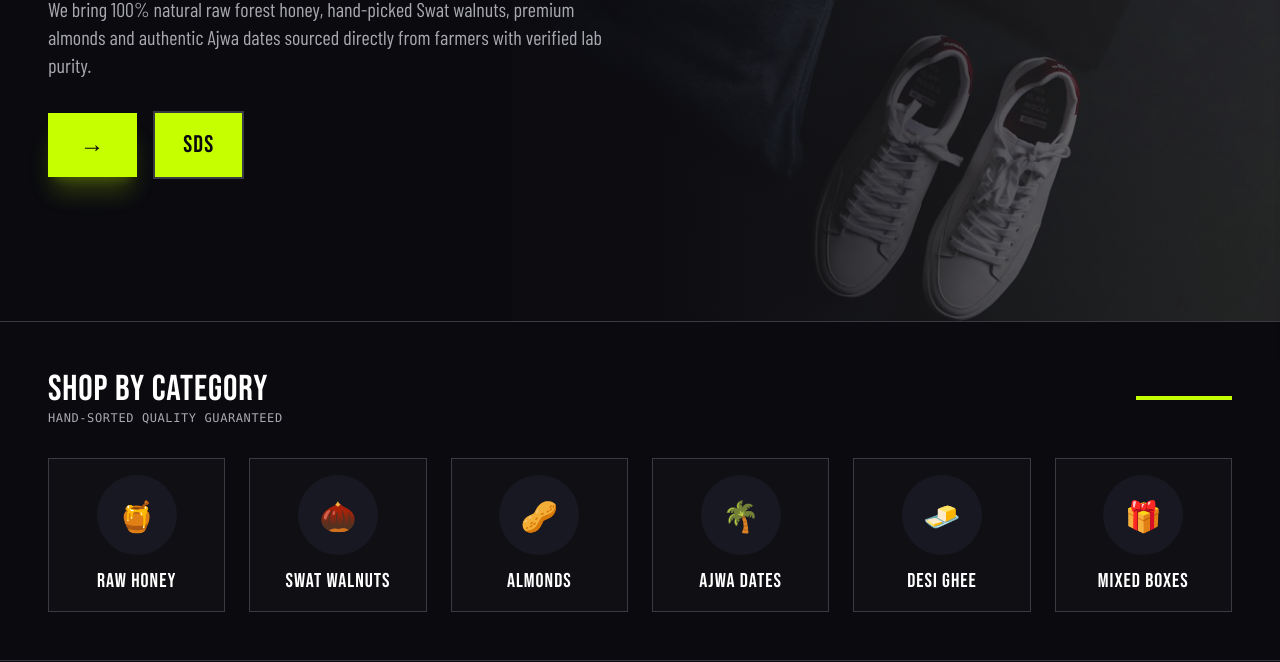
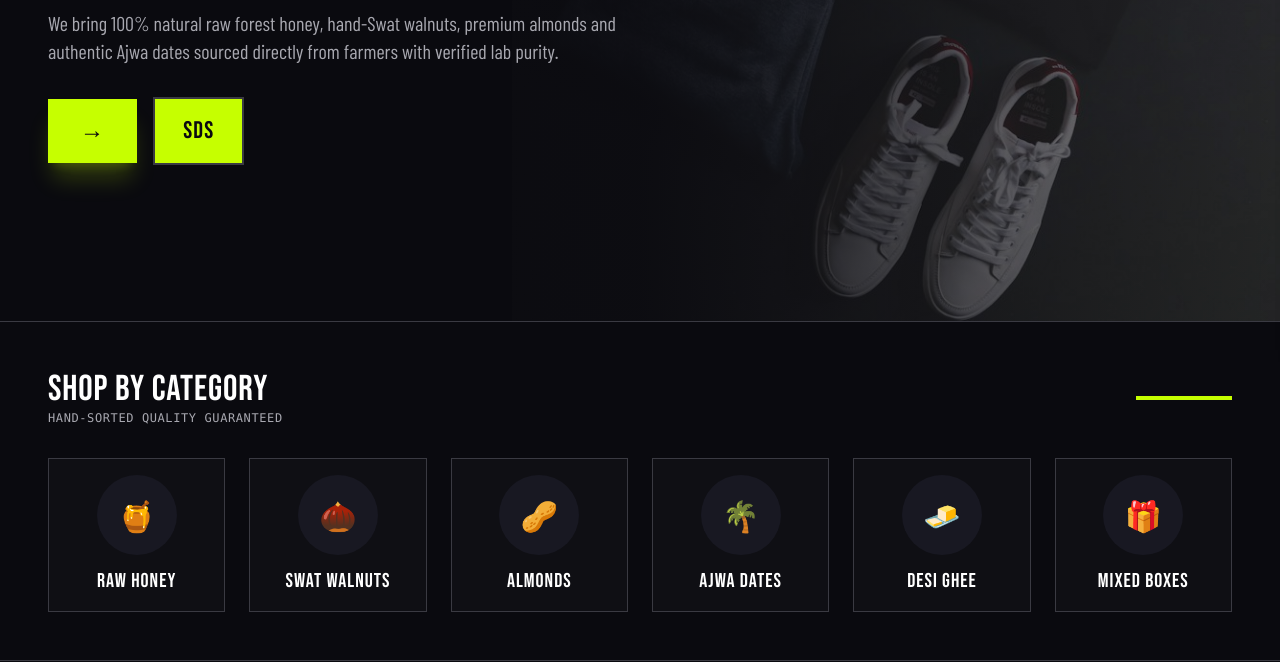
Before and after one commit to anasmujahid65-crypto/khalis-bazaar, a website: page index.html in a window 1280 px wide. Shown: the part 438-1100 px from the top of the page. Drawn offline with nearby package versions, Linux system fonts and the light colour scheme; a web font is replaced by a local one.

Commit message:
Deploy customized website via PromptForge

```diff
--- a/index.html
+++ b/index.html
@@ -97,9 +97,7 @@
         <h1 class="font-heading text-6xl sm:text-7xl lg:text-8xl uppercase tracking-tight text-white leading-none">FRESH HARVEST
 .</h1>
 
-        <p class="text-lg lg:text-xl text-[#A8A8B0] font-body max-w-xl">
-          We bring 100% natural raw forest honey, hand-picked Swat walnuts, premium almonds and authentic Ajwa dates sourced directly from farmers with verified lab purity.
-        </p>
+        <p class="text-lg lg:text-xl text-[#A8A8B0] font-body max-w-xl">We bring 100% natural raw forest honey, hand-Swat walnuts, premium almonds and authentic Ajwa dates sourced directly from farmers with verified lab purity.</p>
 
         <div class="flex flex-wrap items-center gap-4 pt-2">
           <a href="shop.html" class="px-8 py-4 rounded-xs bg-[#C6FF00] hover:bg-[#d4ff33] text-[#0A0A0F] font-heading text-2xl uppercase tracking-wider font-bold transition-all shadow-xl shadow-[#C6FF00]/20 flex items-center gap-2" style="color: rgb(10, 10, 15); background-color: rgb(198, 255, 0); font-size: 24px;">
```
